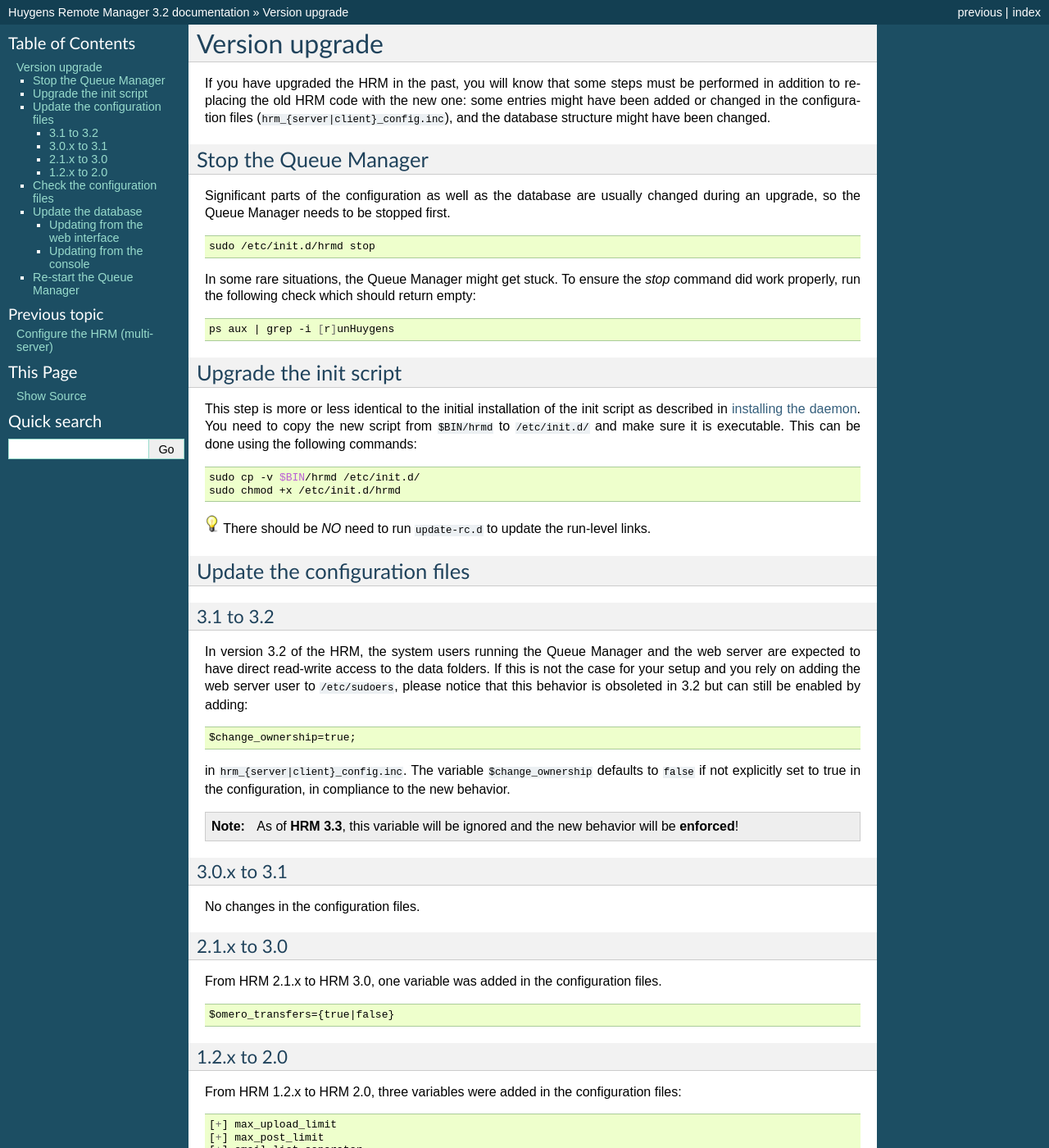
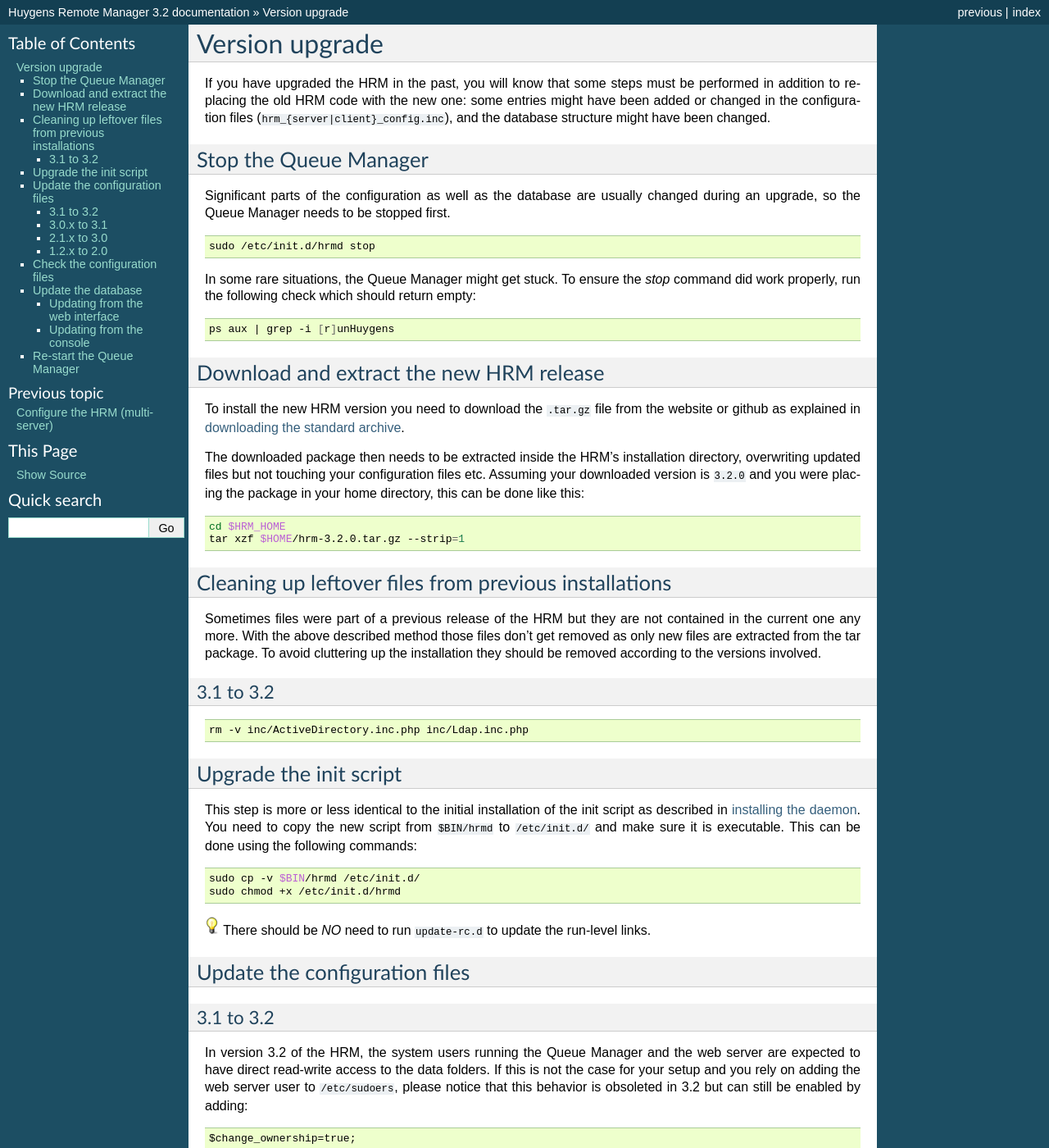
Before and after one commit to aarpon/hrm_docs, a Sphinx documentation site: the page built from docs/upgrade.rst, in a window 1280 px wide and 1400 px high. Shown: the whole window at 82% size. Built offline with Sphinx 7.4.7, drawn with Linux system fonts in a browser that asks for light colours.

Commit message:
Add sections about upgrading the installation and cleaning up the residues.
fixes #305

```diff
--- a/docs/upgrade.rst
+++ b/docs/upgrade.rst
@@ -23,6 +23,40 @@
 .. code-block:: sh
 
     ps aux | grep -i [r]unHuygens
+
+Download and extract the new HRM release
+========================================
+
+To install the new HRM version you need to download the ``.tar.gz`` file from
+the website or github as explained in :ref:`downloading the standard archive
+<download-hrm-standard>`.
+
+The downloaded package then needs to be extracted inside the HRM's installation
+directory, overwriting updated files but not touching your configuration files
+etc. Assuming your downloaded version is ``3.2.0`` and you were placing the
+package in your home directory, this can be done like this:
+
+.. code-block:: sh
+
+    cd $HRM_HOME
+    tar xzf $HOME/hrm-3.2.0.tar.gz --strip=1
+
+Cleaning up leftover files from previous installations
+======================================================
+
+Sometimes files were part of a previous release of the HRM but they are not
+contained in the current one any more. With the above described method those
+files don't get removed as only new files are extracted from the tar package.
+To avoid cluttering up the installation they should be removed according to the
+versions involved.
+
+3.1 to 3.2
+----------
+
+.. code-block:: sh
+
+    rm -v inc/ActiveDirectory.inc.php inc/Ldap.inc.php
+
 
 Upgrade the init script
 =======================
@@ -101,8 +135,8 @@
 
 .. code-block:: sh
 
-    $ cd $HRM_HOME
-    $ php resources/checkConfig.php config/hrm_server_config.inc
+    cd $HRM_HOME
+    php resources/checkConfig.php config/hrm_server_config.inc
 
 Replace ``$HRM_HOME`` with the hrm root (e.g ``/var/www/hrm``).
 
```
